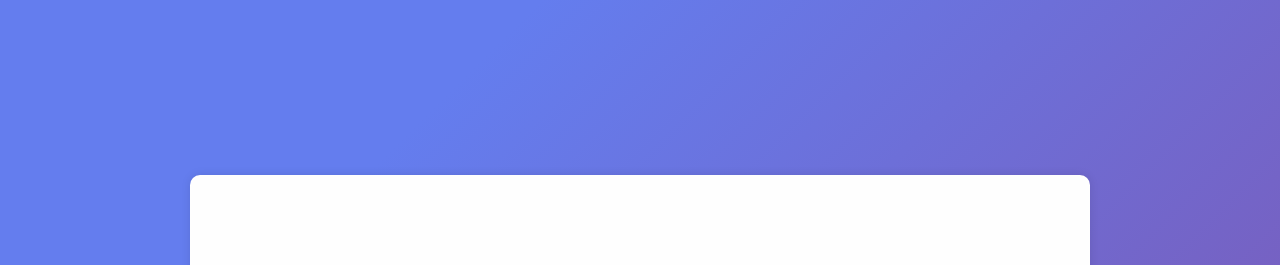
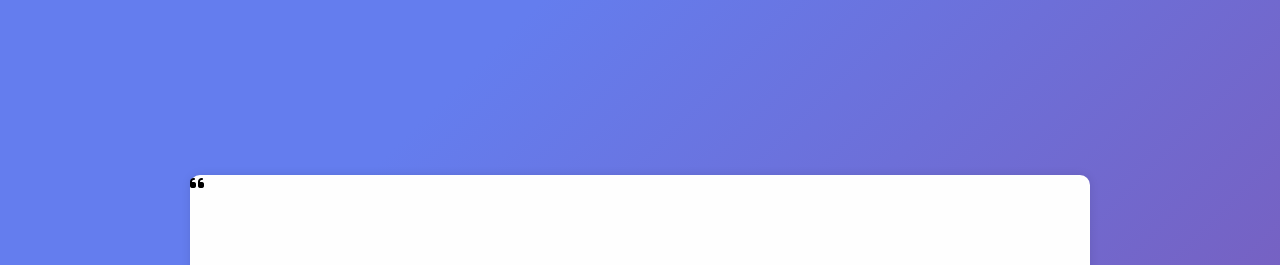
Before and after one commit to Anshika75/Quotify, an Angular app: page / in a window 1280 px wide. Shown: the top 265 px of the page. Built offline with nearby package versions, Linux system fonts and the light colour scheme.

Commit message:
Update quote-box.component.html

```diff
--- a/src/app/quote-box/quote-box.component.html
+++ b/src/app/quote-box/quote-box.component.html
@@ -1,6 +1,6 @@
 <div class="quote-box">
     <div class="quote-icon">
-        <i></i>
+        <i class="fa-solid fa-quote-left"></i>
     </div>
     <p></p>
     <i></i>
```
